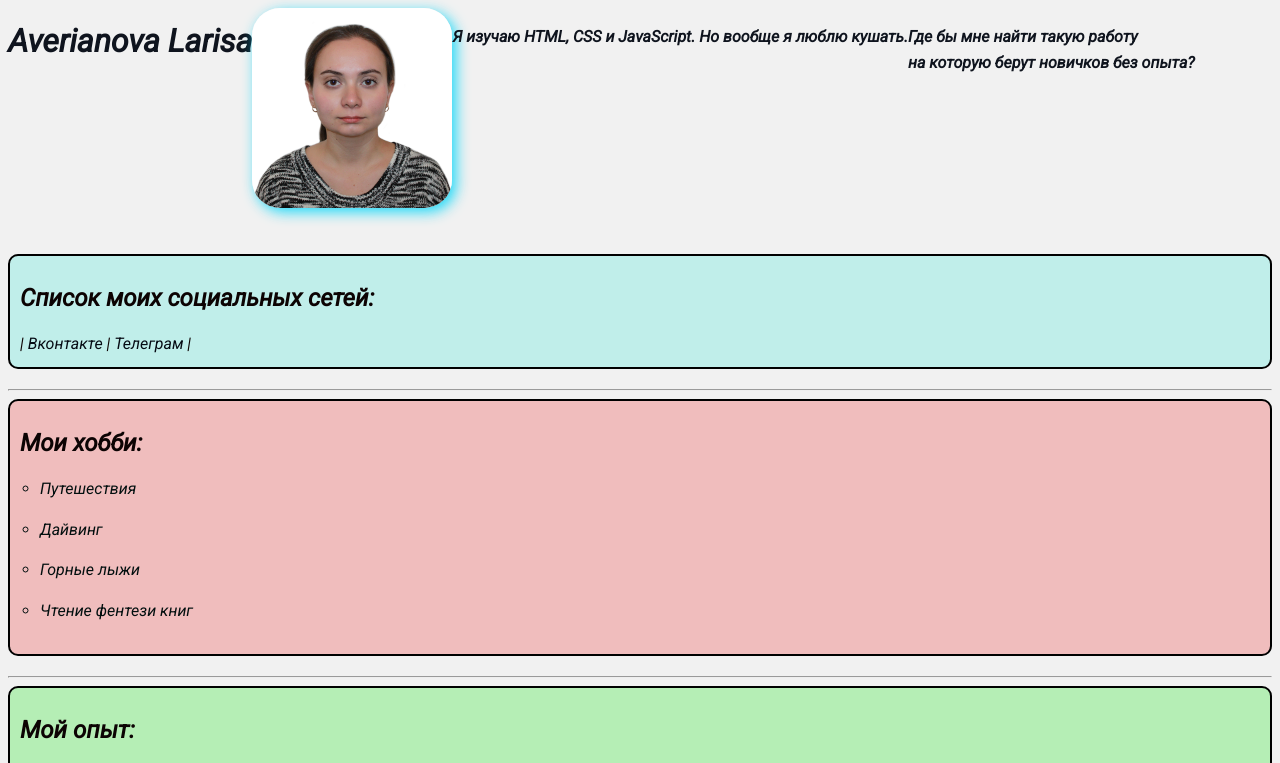
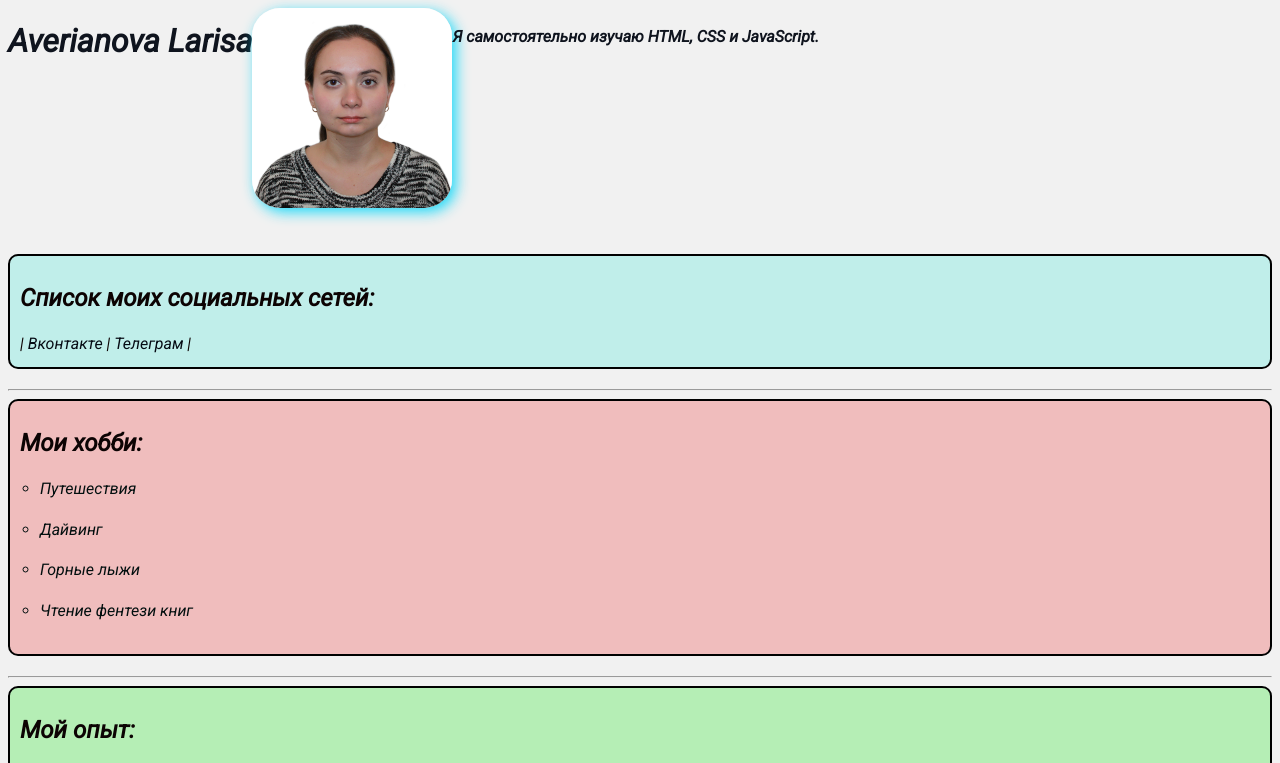
Before and after one commit to larisaav/larisaaver-cv2, a plain HTML site: page index.html in a window 1280 px wide. Shown: the top 763 px of the page. Drawn offline with Linux system fonts and the light colour scheme; a web font is replaced by a local one.

Commit message:
last version of cv

```diff
--- a/index.html
+++ b/index.html
@@ -18,12 +18,8 @@
             <h1> Averianova Larisa</h1>
             <img src="-2.jpg" alt="Лариса Аверьянова" class="avatar">
 
-            <p><strong> Я изучаю HTML, CSS <em> и JavaScript. </em>
-                    Но вообще я люблю кушать. </strong></p>
-
-            <br>
-            <p><strong> Где бы мне найти <em> такую </em> работу <br>
-                    на которую берут новичков без опыта? </strong></p>
+            <p><strong> Я самостоятельно изучаю HTML, CSS <em> и JavaScript. </em>
+                     </strong></p>
 
         </div>
         <div>
```
